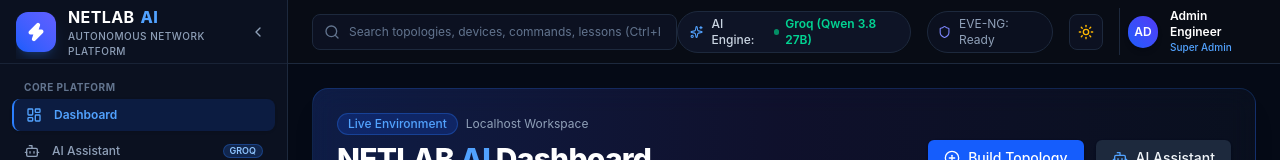
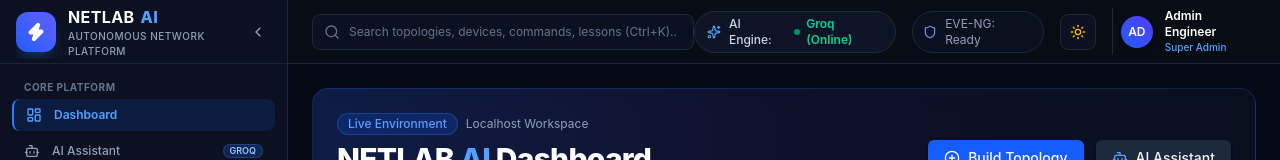
Before and after one commit to venkatmalla6/netlab-ai, a React (Vite) app in the folder frontend/: page / in a window 1280 px wide. Shown: the top 160 px of the page. Built offline with nearby package versions, Linux system fonts and the light colour scheme; no server answers.

Commit message:
fix(topbar): dynamic groq status badge and clean verified endpoints

```diff
--- a/frontend/src/layouts/TopBar.tsx
+++ b/frontend/src/layouts/TopBar.tsx
@@ -38,9 +38,9 @@ export const TopBar: React.FC = () => {
         <div className="flex items-center gap-2 rounded-full border border-slate-800 bg-slate-900/80 px-3 py-1 text-xs">
           <Sparkles className="h-3.5 w-3.5 text-blue-400" />
           <span className="text-slate-300 font-medium">AI Engine:</span>
-          <span className="flex items-center gap-1.5 font-semibold text-emerald-400">
-            <span className="h-1.5 w-1.5 rounded-full bg-emerald-500 animate-pulse" />
-            Groq (Qwen 3.8 27B)
+          <span className={`flex items-center gap-1.5 font-semibold ${groqOnline ? 'text-emerald-400' : 'text-amber-400'}`}>
+            <span className={`h-1.5 w-1.5 rounded-full ${groqOnline ? 'bg-emerald-500 animate-pulse' : 'bg-amber-500'}`} />
+            {groqOnline ? 'Groq (Online)' : 'Local Engine'}
           </span>
         </div>
 
```
